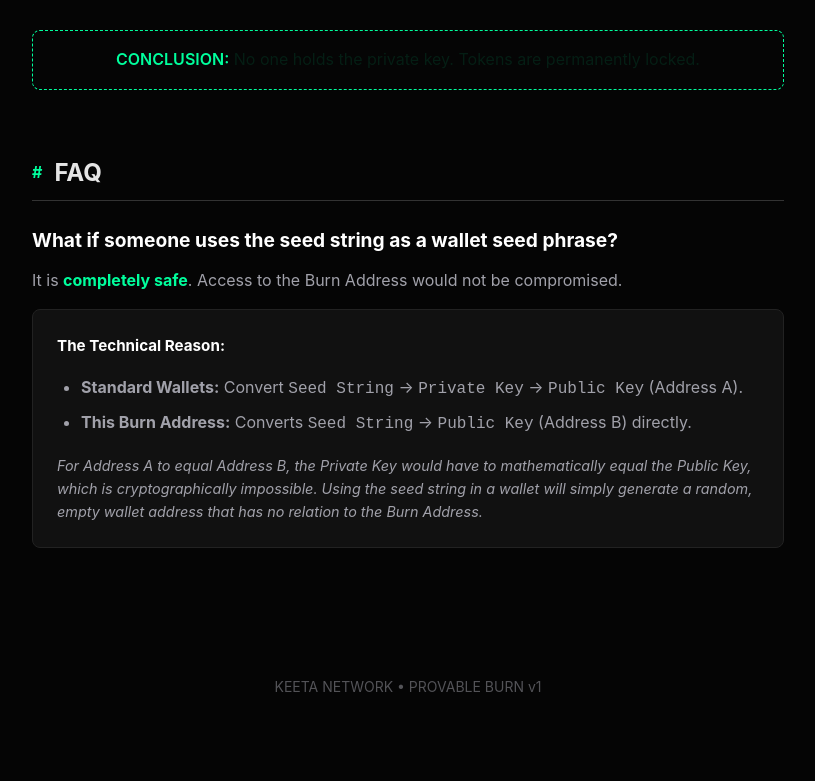
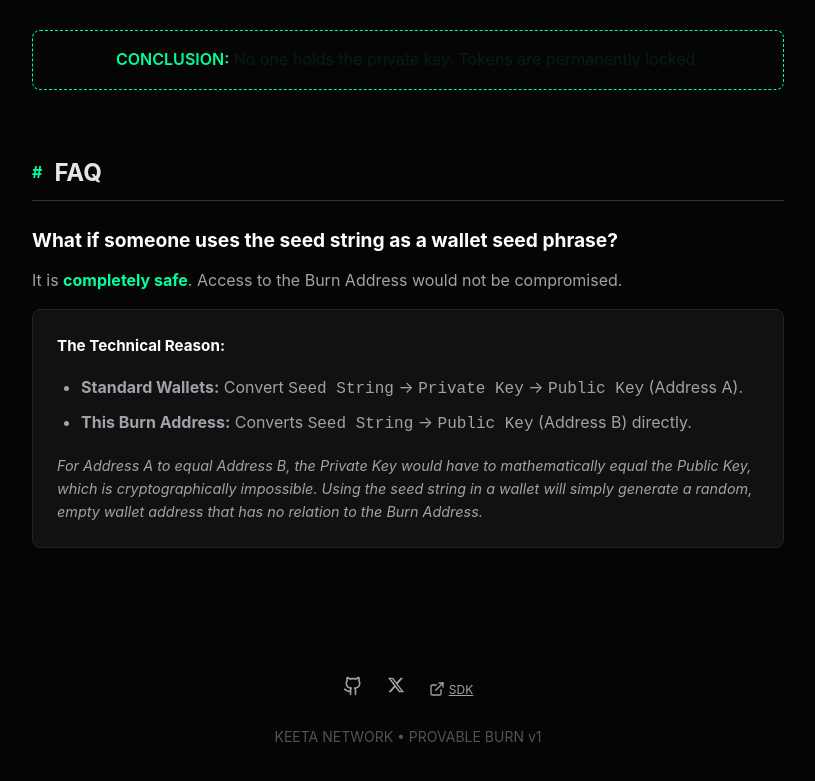
Before and after one commit to moww20/justfuckinguseburnaddress.com, a React (Vite) app: page / in a window 1280 px wide. Shown: the part 4467-5248 px from the top of the page, without its empty margins (232-1047 px from the left). Built offline with nearby package versions, Linux system fonts and the light colour scheme.

Commit message:
feat: add GitHub, X.com, and SDK links to footer

```diff
--- a/src/App.tsx
+++ b/src/App.tsx
@@ -1,7 +1,14 @@
 import { motion } from 'framer-motion';
-import { ShieldCheck, Lock } from 'lucide-react';
+import { ShieldCheck, Lock, Github, ExternalLink } from 'lucide-react';
 import { Section } from './components/Section';
 import { TerminalBlock } from './components/TerminalBlock';
+
+// X.com icon (not in lucide-react)
+const XIcon = () => (
+  <svg width="18" height="18" viewBox="0 0 24 24" fill="currentColor">
+    <path d="M18.244 2.25h3.308l-7.227 8.26 8.502 11.24H16.17l-5.214-6.817L4.99 21.75H1.68l7.73-8.835L1.254 2.25H8.08l4.713 6.231zm-1.161 17.52h1.833L7.084 4.126H5.117z" />
+  </svg>
+);
 
 function App() {
   const seedString = 'KEETA_BURN_FUCKING_ADDRESS';
@@ -221,6 +228,36 @@ console.log("OFFICIAL BURN ADDRESS:", address);
       </main>
 
       <footer style={{ marginTop: '8rem', textAlign: 'center', color: 'var(--text-dim)', fontSize: '0.875rem', paddingBottom: '4rem' }}>
+        <div style={{ display: 'flex', justifyContent: 'center', gap: '1.5rem', marginBottom: '1.5rem' }}>
+          <a
+            href="https://github.com/moww20/justfuckinguseburnaddress.com"
+            target="_blank"
+            rel="noopener noreferrer"
+            style={{ color: 'var(--text-dim)', transition: 'color 0.2s' }}
+            title="View Source on GitHub"
+          >
+            <Github size={20} />
+          </a>
+          <a
+            href="https://x.com/trdrmorz"
+            target="_blank"
+            rel="noopener noreferrer"
+            style={{ color: 'var(--text-dim)', transition: 'color 0.2s' }}
+            title="Follow on X"
+          >
+            <XIcon />
+          </a>
+          <a
+            href="https://github.com/KeetaNetwork/keetanet-client"
+            target="_blank"
+            rel="noopener noreferrer"
+            style={{ color: 'var(--text-dim)', display: 'flex', alignItems: 'center', gap: '0.25rem', transition: 'color 0.2s' }}
+            title="Keeta Network SDK"
+          >
+            <ExternalLink size={16} />
+            <span style={{ fontSize: '0.75rem' }}>SDK</span>
+          </a>
+        </div>
         <p style={{ opacity: 0.5 }}>KEETA NETWORK &bull; PROVABLE BURN v1</p>
       </footer>
     </div >
```
